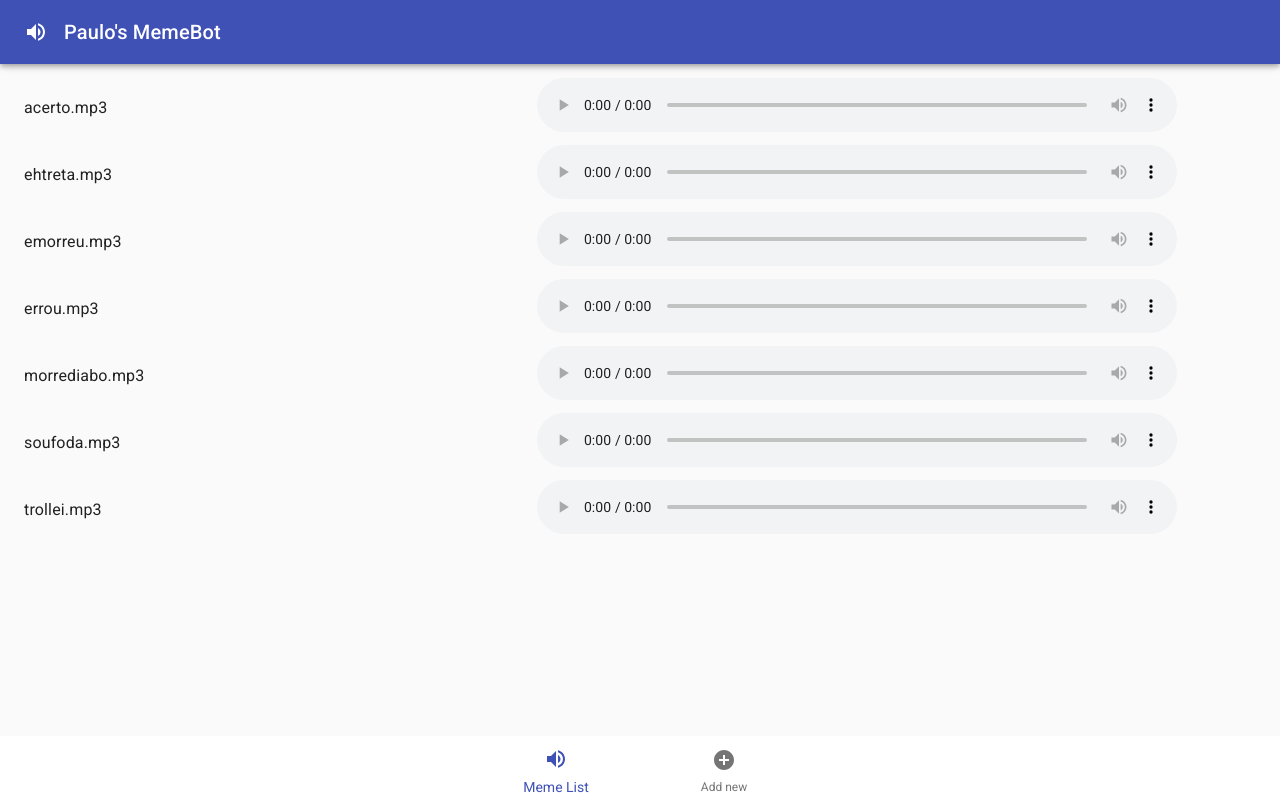
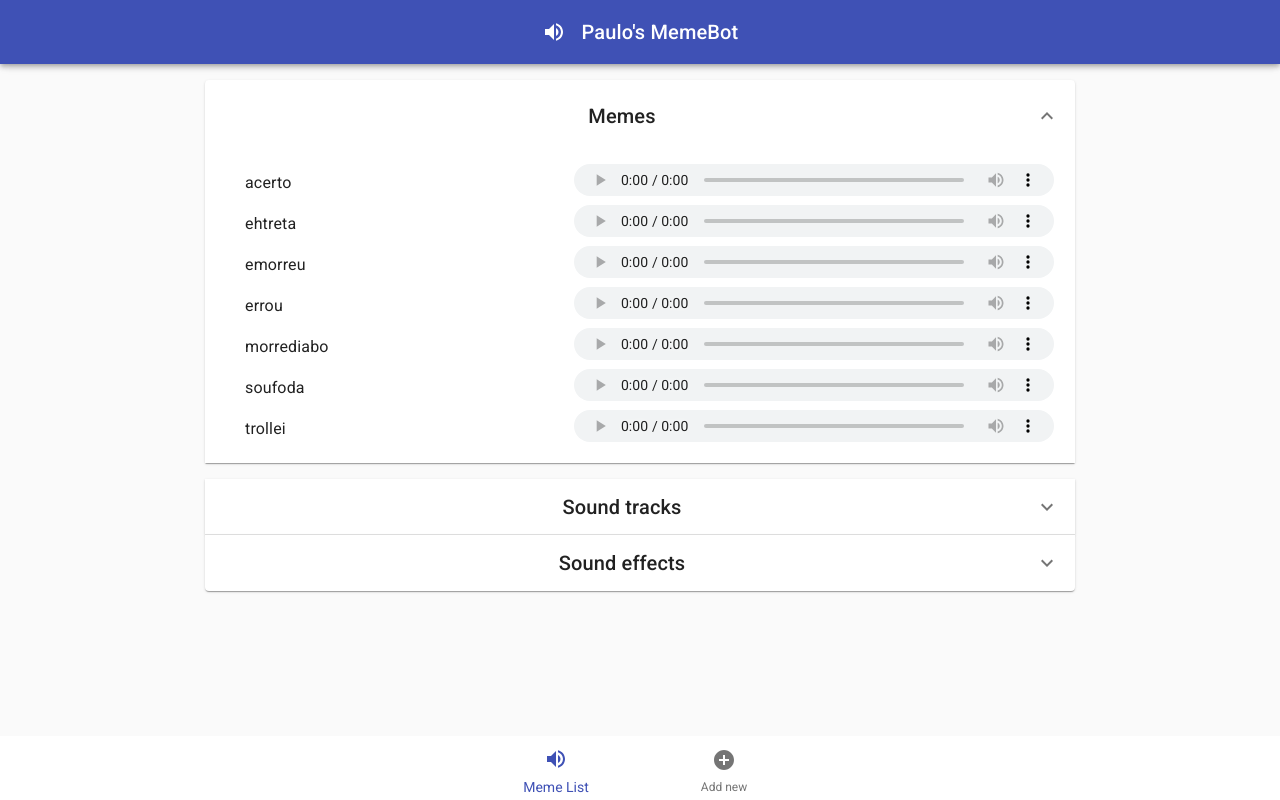
Before and after one commit to pxcx/meme-list, a React (Create React App) app: page / in a window 1280 px wide. Built offline with nearby package versions, Linux system fonts and the light colour scheme.

Commit message:
Adding new UI elements, stills in first version

```diff
--- a/src/components/AppFooter/styles.module.css
+++ b/src/components/AppFooter/styles.module.css
@@ -1,6 +1,7 @@
 .container {
   position: fixed;
   bottom: 0;
+  right: 0;
   width: 100vw;
   height: 64px !important;
 }
--- a/src/components/AppHeader/index.tsx
+++ b/src/components/AppHeader/index.tsx
@@ -8,9 +8,8 @@ const AppHeader: React.FC = () => {
   return (
     <AppBar position="fixed">
       <Toolbar>
-        <VolumeUpIcon className={styles.titleIcon} />
         <Typography variant="h6" className={styles.title}>
-          Paulo's MemeBot
+          <VolumeUpIcon className={styles.titleIcon} />Paulo's MemeBot
         </Typography>
       </Toolbar>
     </AppBar>
--- a/src/components/AppHeader/styles.module.css
+++ b/src/components/AppHeader/styles.module.css
@@ -3,5 +3,8 @@
 }
 
 .title {
+  display: flex;
+  align-items: center;
   flex-grow: 1;
+  justify-content: center;
 }
--- a/src/components/AudioPlayer/styles.module.css
+++ b/src/components/AudioPlayer/styles.module.css
@@ -1,3 +1,6 @@
 .player {
   width: 50vw;
+  max-width: 480px;
+  height: 2rem;
+  padding: 0;
 }
--- a/src/components/SoundList/index.tsx
+++ b/src/components/SoundList/index.tsx
@@ -19,12 +19,12 @@ const SoundList: React.FC = () => {
   ]
 
   return (
-      <Container>
+      <Container className={styles.container}>
       {
         audios.map((audio, index) => (
           <Grid key={index} container className={styles.soundItem}>
             <Grid item xs={5}>
-              <Typography>{audio}</Typography>
+              <Typography>{audio.replace('.mp3', '')}</Typography>
             </Grid>
             <Grid item xs={7}>
               <AudioPlayer audioFile={audio} />
--- a/src/components/SoundList/styles.module.css
+++ b/src/components/SoundList/styles.module.css
@@ -1,5 +1,9 @@
+.container {
+  max-width: 830px;
+}
+
 .soundItem {
-  margin-top: 0.5rem;
+  margin-top: 0.25rem;
   display: flex;
   align-items: center;
 }
--- a/src/containers/App/index.tsx
+++ b/src/containers/App/index.tsx
@@ -1,5 +1,6 @@
 import React from 'react';
-import { Grid } from '@material-ui/core';
+import { Accordion, AccordionDetails, AccordionSummary, Container, Grid, Typography } from '@material-ui/core';
+import ExpandMoreIcon from '@material-ui/icons/ExpandMore';
 
 import styles from './styles.module.css';
 
@@ -8,18 +9,52 @@ import AppHeader from '../../components/AppHeader';
 import AppFooter from '../../components/AppFooter';
 
 function App() {
+  const [expanded, setExpanded] = React.useState('meme');
+
+  const handleChange = (panel: string) => (
+    event: React.ChangeEvent<{}>,
+    isExpanded : boolean
+  ) => {
+    setExpanded(isExpanded ? panel : '');
+  };
+
   return (
+    <Container className={styles.app}>
       <Grid container>
         <Grid item xs={12}>
           <AppHeader />
         </Grid>
         <Grid item xs={12} className={styles.container}>
-          <SoundList  />
+          <Accordion expanded={expanded==='meme'} onChange={handleChange('meme')}>
+            <AccordionSummary expandIcon={<ExpandMoreIcon />}>
+              <Typography variant="h6" className={styles.title}>Memes</Typography>
+            </AccordionSummary>
+            <AccordionDetails>
+              <SoundList />
+            </AccordionDetails>
+          </Accordion>
+          <Accordion expanded={expanded==='trks'} onChange={handleChange('trks')}>
+            <AccordionSummary expandIcon={<ExpandMoreIcon />}>
+              <Typography variant="h6" className={styles.title}>Sound tracks</Typography>
+            </AccordionSummary>
+            <AccordionDetails>
+              <SoundList />
+            </AccordionDetails>
+          </Accordion>
+          <Accordion expanded={expanded==='sfx'} onChange={handleChange('sfx')}>
+            <AccordionSummary expandIcon={<ExpandMoreIcon />}>
+              <Typography variant="h6" className={styles.title}>Sound effects</Typography>
+            </AccordionSummary>
+            <AccordionDetails>
+              <SoundList />
+            </AccordionDetails>
+          </Accordion>
         </Grid>
         <Grid item xs={12}>
           <AppFooter />
         </Grid>
       </Grid>
+    </Container>
   );
 }
 
--- a/src/containers/App/styles.module.css
+++ b/src/containers/App/styles.module.css
@@ -1,3 +1,9 @@
 .container {
-  margin: 70px 0 !important;
+  max-width: 870px !important;
+  margin: 80px auto !important;
 }
+
+.title {
+  flex-grow: 1;
+  text-align: center;
+}
--- a/src/index.tsx
+++ b/src/index.tsx
@@ -1,14 +1,14 @@
 import React from 'react';
 import ReactDOM from 'react-dom';
 import CssBaseline from '@material-ui/core/CssBaseline';
-import './assets/styles/global.css';
+
 import App from './containers/App';
 
 
 ReactDOM.render(
-  <React.StrictMode>
+  <React.Fragment>
     <CssBaseline />
     <App />
-  </React.StrictMode>,
+  </React.Fragment>,
   document.getElementById('root')
 );
```
Also changed, not shown: src/assets/styles/global.css (deleted).
